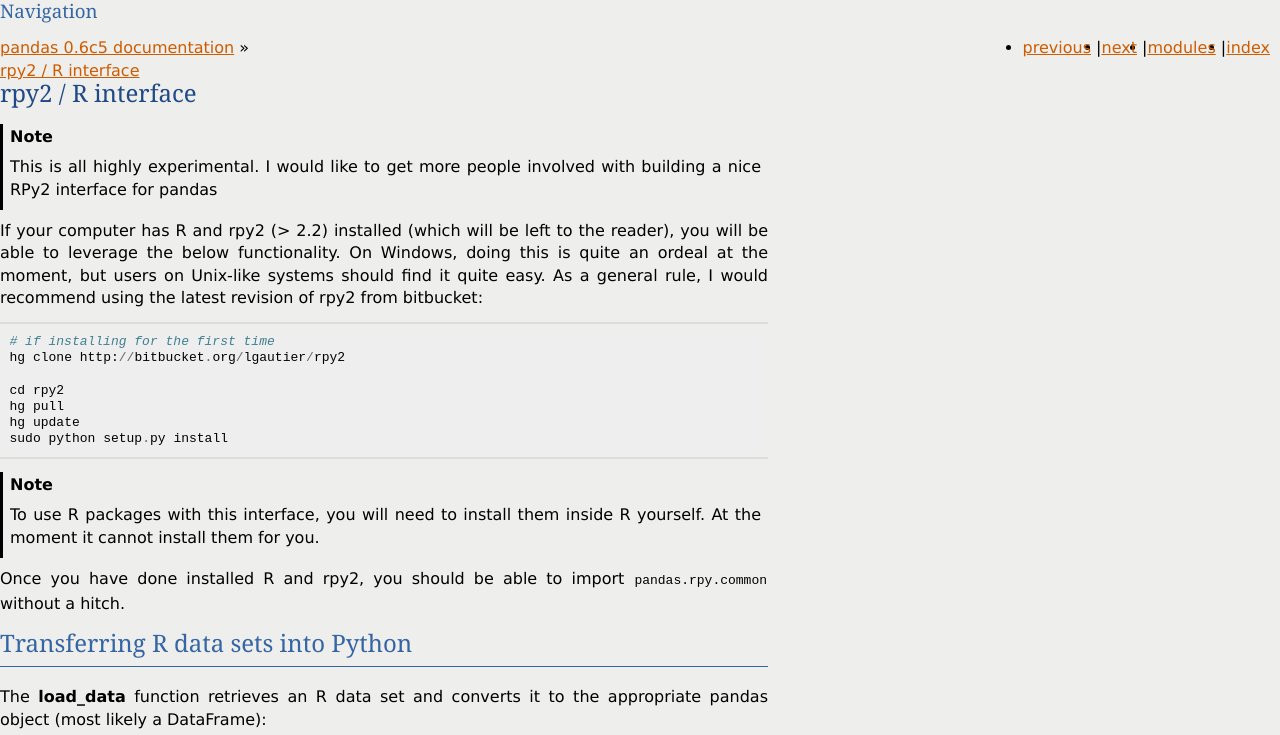
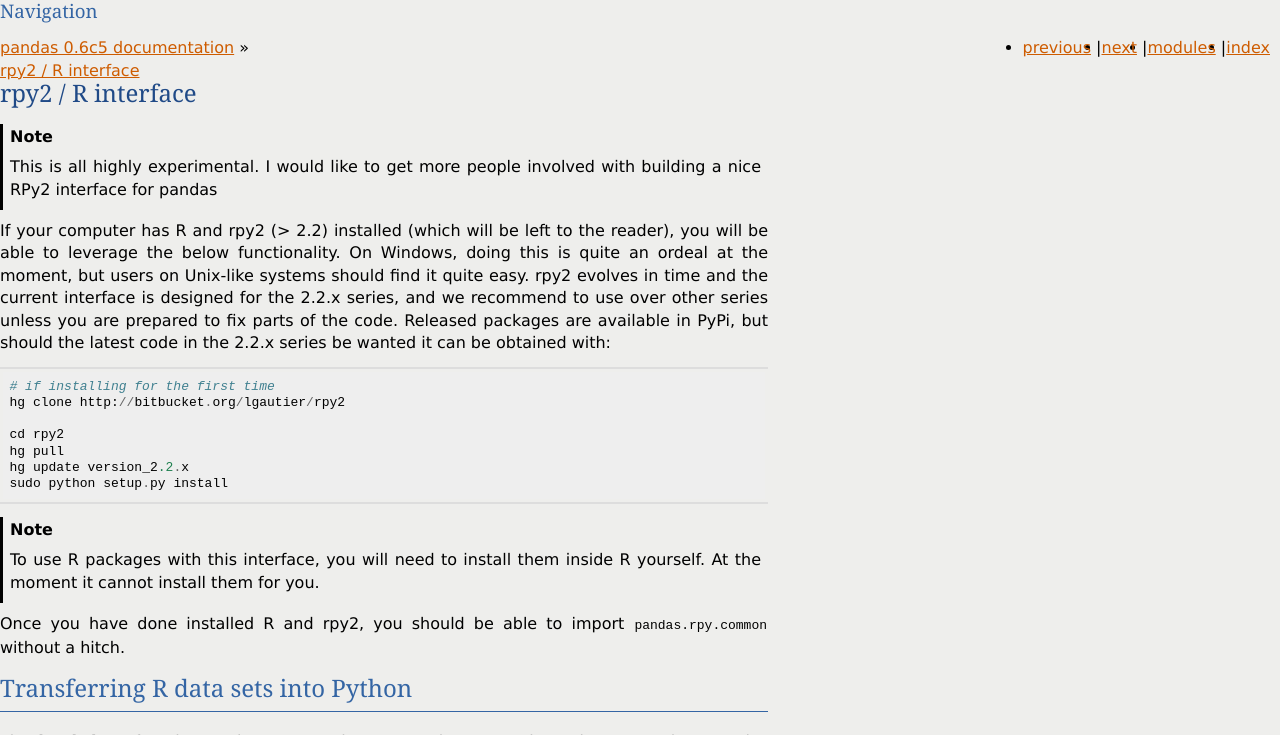
Before and after one commit to mobogaqc/pandas, a Sphinx documentation site: the page built from doc/source/r_interface.rst, in a window 1280 px wide and 900 px high, cut to the strip 0-735 px from the top of the window. Built offline with Sphinx 7.4.7, drawn with Linux system fonts in a browser that asks for light colours; formulas are drawn with MathJax 3; the version number is read from the project's files by our own code.

Commit message:
notes regarding how to install rpy2.

```diff
--- a/doc/source/r_interface.rst
+++ b/doc/source/r_interface.rst
@@ -15,8 +15,10 @@
 If your computer has R and rpy2 (> 2.2) installed (which will be left to the
 reader), you will be able to leverage the below functionality. On Windows,
 doing this is quite an ordeal at the moment, but users on Unix-like systems
-should find it quite easy. As a general rule, I would recommend using the
-latest revision of rpy2 from bitbucket:
+should find it quite easy. rpy2 evolves in time and the current interface is
+designed for the 2.2.x series, and we recommend to use over other series
+unless you are prepared to fix parts of the code. Released packages are available
+in PyPi, but should the latest code in the 2.2.x series be wanted it can be obtained with:
 
 ::
 
@@ -25,7 +27,7 @@
 
     cd rpy2
     hg pull
-    hg update
+    hg update version_2.2.x
     sudo python setup.py install
 
 .. note::
```
